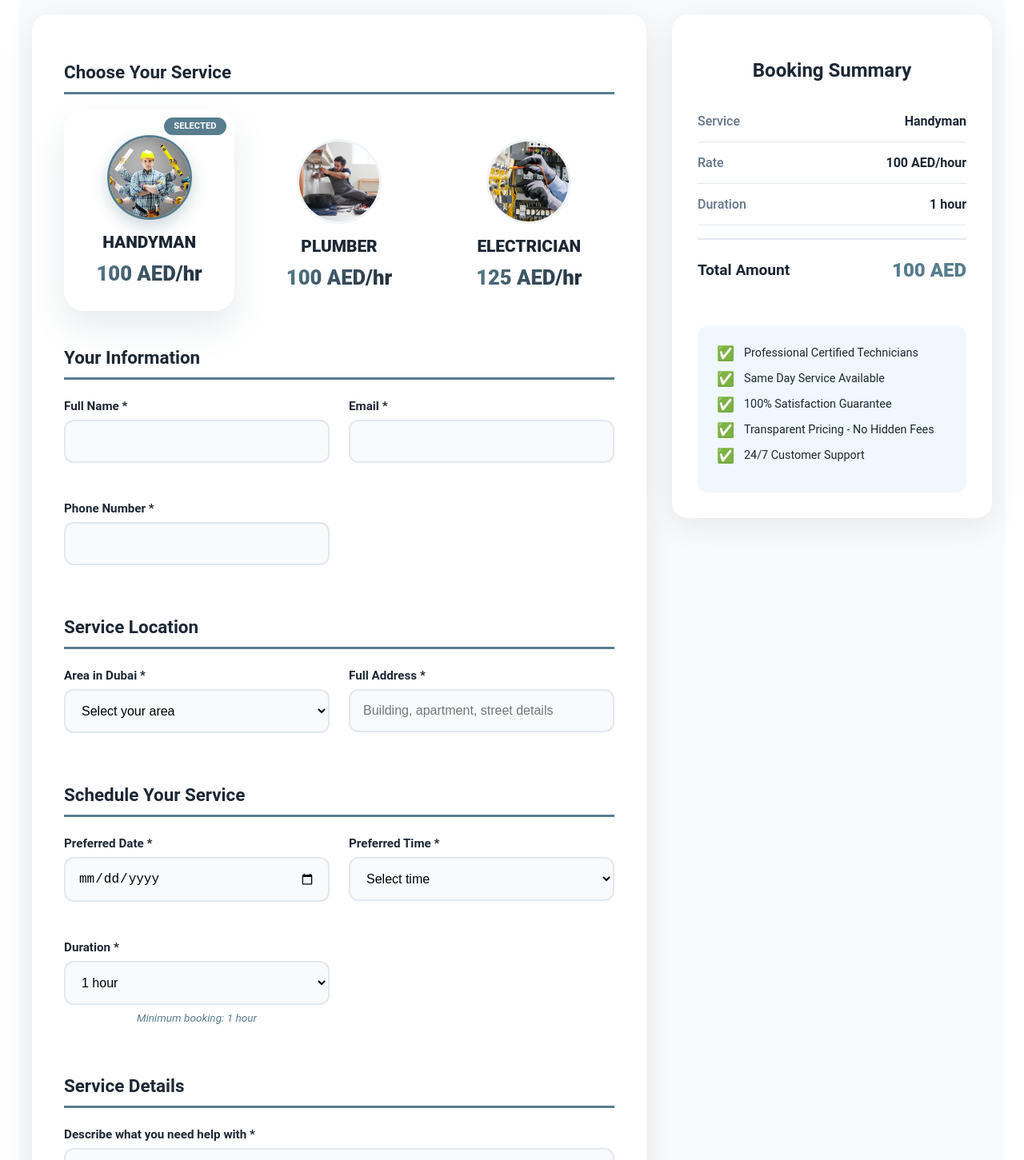
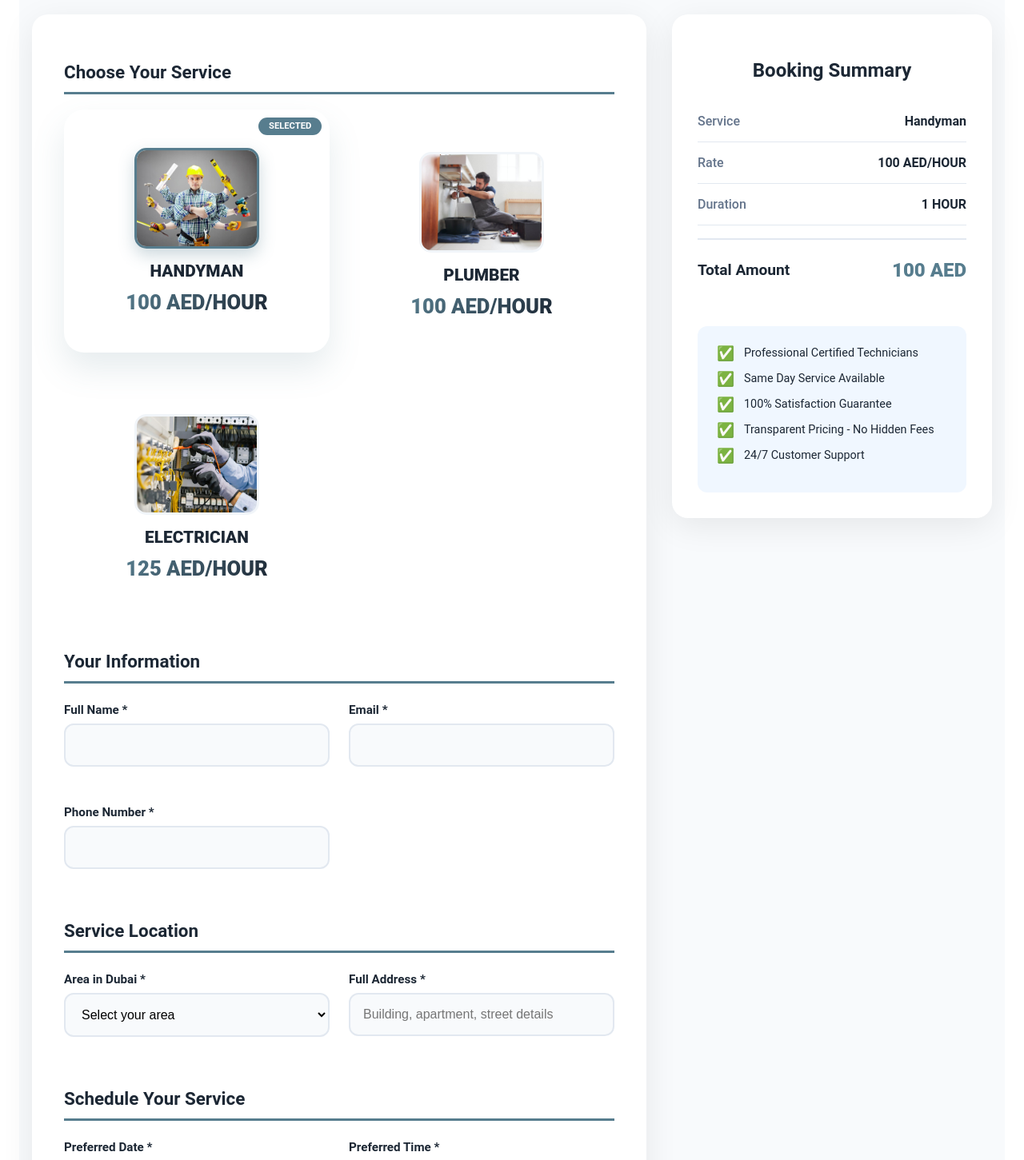
Before and after one commit to alpamayo73/main, a Next.js app: page /booking in a window 1280 px wide. Shown: the part 300-1751 px from the top of the page at 80% size. Built offline with nearby package versions, Linux system fonts and the light colour scheme.

Commit message:
Update booking.js

```diff
--- a/src/pages/booking.js
+++ b/src/pages/booking.js
@@ -200,7 +200,7 @@ export default function Booking() {
     },
     serviceGrid: {
       display: 'grid',
-      gridTemplateColumns: isMobile ? '1fr' : 'repeat(auto-fit, minmax(200px, 1fr))',
+      gridTemplateColumns: isMobile ? '1fr' : 'repeat(auto-fit, minmax(280px, 1fr))',
       gap: isMobile ? '1rem' : '1.5rem',
       marginBottom: '1rem'
     },
@@ -218,7 +218,7 @@ export default function Booking() {
       flexDirection: 'column',
       alignItems: 'center',
       justifyContent: 'center',
-      minHeight: isMobile ? '140px' : '160px'
+      minHeight: isMobile ? '200px' : '240px'
     },
     serviceCardSelected: {
       backgroundColor: 'white',
@@ -226,9 +226,9 @@ export default function Booking() {
       boxShadow: '0 20px 40px rgba(87, 125, 142, 0.15)'
     },
     serviceImage: {
-      width: isMobile ? '80px' : '100px',
-      height: isMobile ? '80px' : '100px',
-      borderRadius: '50%',
+      width: isMobile ? '120px' : '150px',
+      height: isMobile ? '90px' : '120px',
+      borderRadius: isMobile ? '12px' : '15px',
       objectFit: 'cover',
       marginBottom: isMobile ? '0.75rem' : '1rem',
       border: '3px solid #f1f5f9',
@@ -454,7 +454,7 @@ export default function Booking() {
           {/* Main Form */}
           <div style={styles.formSection}>
             <form onSubmit={handleSubmit}>
-              {/* Service Selection - UPDATED WITH IMAGES AND NO BORDERS */}
+              {/* Service Selection - UPDATED WITH RECTANGULAR IMAGES AND "HOUR" */}
               <div style={styles.section}>
                 <h2 style={styles.sectionTitle}>Choose Your Service</h2>
                 <div style={styles.serviceGrid}>
@@ -508,7 +508,7 @@ export default function Booking() {
                         }}
                       />
                       <div style={styles.serviceName}>{service.name}</div>
-                      <div style={styles.servicePrice}>{service.price} AED/hr</div>
+                      <div style={styles.servicePrice}>{service.price} AED/HOUR</div>
                     </div>
                   ))}
                 </div>
@@ -725,10 +725,10 @@ export default function Booking() {
                       }}
                     >
                       {[1, 2, 3, 4, 5, 6, 7, 8].map(hours => (
-                        <option key={hours} value={hours}>{hours} hour{hours > 1 ? 's' : ''}</option>
+                        <option key={hours} value={hours}>{hours} HOUR{hours > 1 ? 'S' : ''}</option>
                       ))}
                     </select>
-                    <div style={styles.durationNote}>Minimum booking: 1 hour</div>
+                    <div style={styles.durationNote}>Minimum booking: 1 HOUR</div>
                   </div>
                 </div>
               </div>
@@ -796,12 +796,12 @@ export default function Booking() {
 
             <div style={styles.summaryItem}>
               <span style={styles.summaryLabel}>Rate</span>
-              <span style={styles.summaryValue}>{serviceTypes[formData.serviceType].price} AED/hour</span>
+              <span style={styles.summaryValue}>{serviceTypes[formData.serviceType].price} AED/HOUR</span>
             </div>
 
             <div style={styles.summaryItem}>
               <span style={styles.summaryLabel}>Duration</span>
-              <span style={styles.summaryValue}>{formData.duration} hour{formData.duration > 1 ? 's' : ''}</span>
+              <span style={styles.summaryValue}>{formData.duration} HOUR{formData.duration > 1 ? 'S' : ''}</span>
             </div>
 
             {formData.date && (
```
